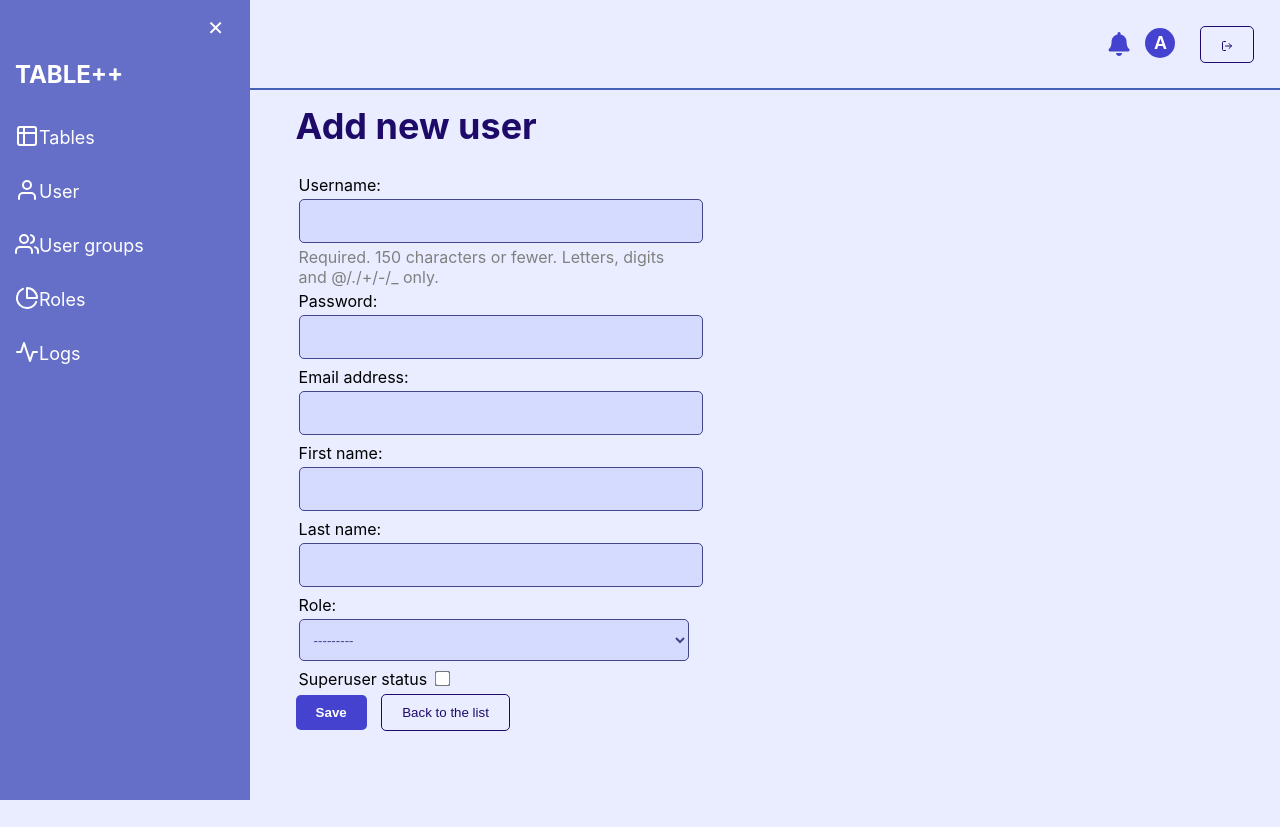
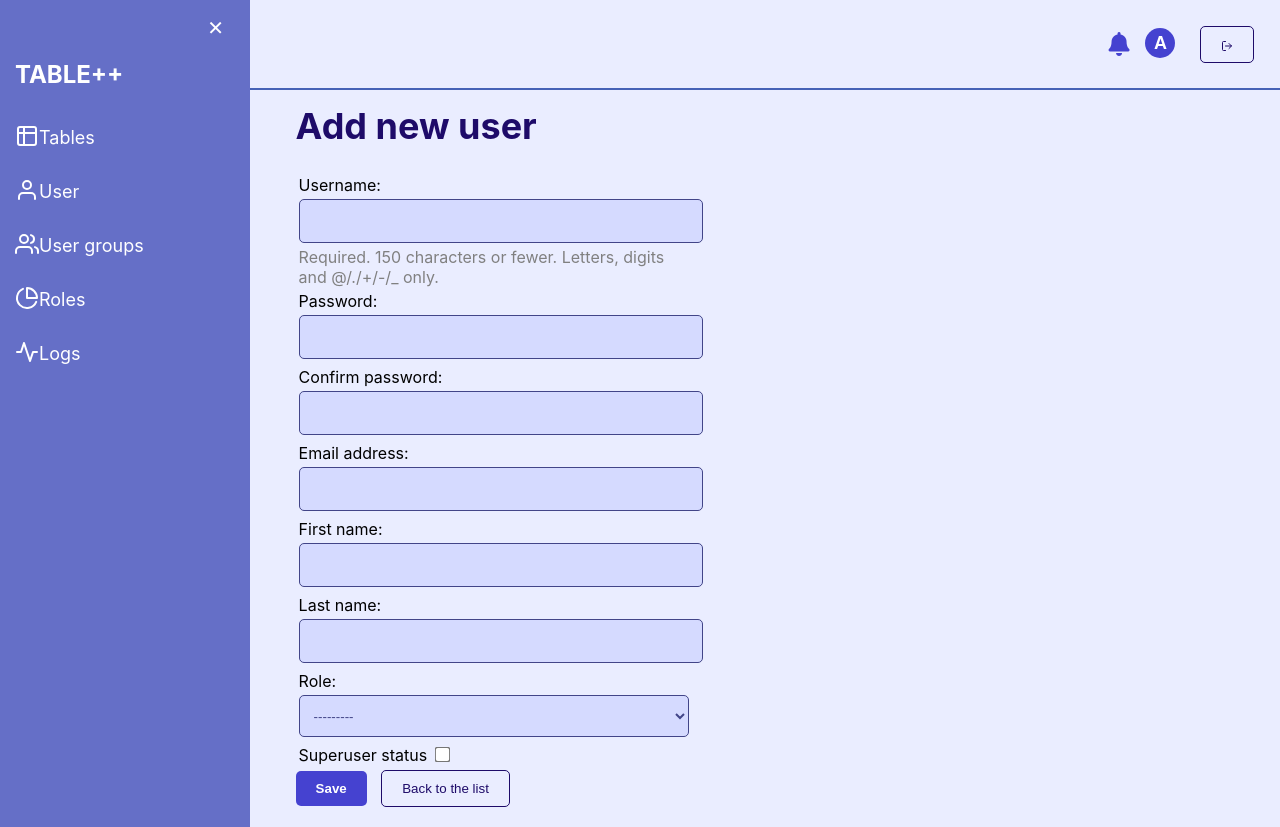
Before and after one commit to Zhukowych/tablepp, a Django app: page /user/list/add/ in a window 1280 px wide. Before the commit the page ends 800 px from the top, so only its background shows below. Run offline with Django 5.2, Linux system fonts and the light colour scheme; the visitor is signed in with stand-in values (Sample User, id 1); some libraries are stand-ins or nearby versions.

Commit message:
added password confirmation

```diff
--- a/apps/core/utils.py
+++ b/apps/core/utils.py
@@ -12,7 +12,6 @@ class IsUserAdminMixin:
     def dispatch(self, request, *args, **kwargs):
         """disaptach over"""
         if request.user.is_superuser:
-            print(kwargs)
             return super().dispatch(request, *args, **kwargs)
         else:
             messages.error(request, "You have no permission to access this page")
--- a/apps/user/forms/form.py
+++ b/apps/user/forms/form.py
@@ -11,6 +11,8 @@ from django.contrib.contenttypes.models import ContentType
 from ajax_select.fields import AutoCompleteSelectWidget, AutoCompleteSelectField
 from apps.core.forms import BaseModelForm
 from user.models import TablePermission, User, UserGroups, Role
+from django.core.exceptions import ValidationError
+from django.utils.translation import gettext_lazy as _
 
 
 class UpdateUserGroupForm(BaseModelForm):
@@ -28,6 +30,10 @@ class UpdateUserGroupForm(BaseModelForm):
 class UserForm(BaseModelForm):
     """UserForm"""
 
+    password_confirm = forms.CharField(
+        widget=forms.PasswordInput(), label="Confirm password", required=False
+    )
+
     class Meta:
         """Meta class"""
 
@@ -35,6 +41,7 @@ class UserForm(BaseModelForm):
         fields = [
             "username",
             "password",
+            "password_confirm",
             "email",
             "first_name",
             "last_name",
@@ -53,6 +60,27 @@ class UserForm(BaseModelForm):
             for field in self.fields:
                 self.fields[field].widget.attrs["readonly"] = True
             self.fields["password"].widget.attrs["readonly"] = False
+            self.fields["password_confirm"].widget.attrs["readonly"] = False
+
+    def clean(self) -> dict[str, Any]:
+
+        cleaned_data = super().clean()
+
+        if cleaned_data["password"] != cleaned_data["password_confirm"]:
+            self.add_error(
+                "password_confirm", ValidationError("Passwords do not match.")
+            )
+
+        return cleaned_data
+
+    # def is_valid(self) -> bool:
+
+    # print(self.cleaned_data)
+
+    # if self.cleaned_data["password"] != self.cleaned_data["password_confirm"]:
+    # raise ValidationError("Passwords do not match.", code="invalid")
+
+    # return super().is_valid()
 
 
 class GroupForm(BaseModelForm):
--- a/apps/user/templates/user/user_update_form.html
+++ b/apps/user/templates/user/user_update_form.html
@@ -52,7 +52,8 @@ user.is_superuser %} {% include "user/user_tabs.html" %} {% endif %}
         <a href="{{ url('user_list') }}">
             <button class="cancel-btn" type="button">Back to the list</button>
         </a>
-        {% if view_name == 'update_user' %}
+        {% if view_name == 'update_user' and request.user.is_superuser %}
+
         <button class="delete-btn" type="button">
             <a href="{{ url('delete_user', args = [object.pk]) }}"
                 >Delete User</a
```
Also changed, not shown: apps/user/views.py (+11 -0 lines).
